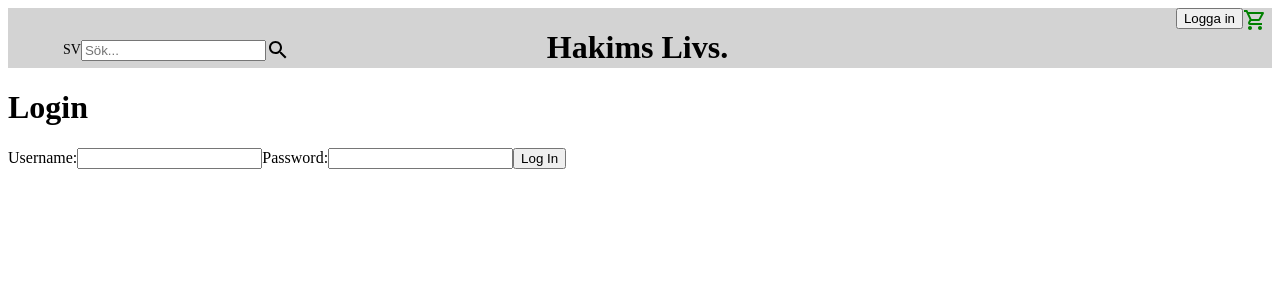
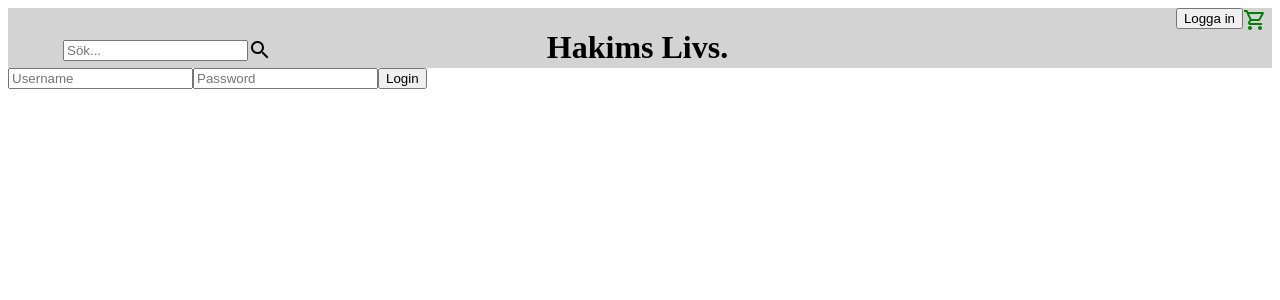
Before and after one commit to zackariya14/hakimlivs, a React (Create React App) app: page /login in a window 1280 px wide. Shown: the top 300 px of the page. Built offline with nearby package versions, Linux system fonts and the light colour scheme.

Commit message:
halvCommit

```diff
--- a/package.json
+++ b/package.json
@@ -16,6 +16,7 @@
     "mongoose": "^8.2.4",
     "react": "^18.2.0",
     "react-dom": "^18.2.0",
+    "react-router-dom": "^6.22.3",
     "react-scripts": "5.0.1",
     "web-vitals": "^2.1.4"
   },
--- a/src/App.jsx
+++ b/src/App.jsx
@@ -3,8 +3,9 @@
 import AdminPanel from "./pages/AdminPanel";
 import Home from "./pages/Home";
 import Login from "./components/Login";
+import Header from "./components/Header";
+import AdminLogin from "./pages/AdminLogin";
 
-import Header from "./components/Header";
 
 const App = () => {
   return (
@@ -16,6 +17,7 @@
           <Route path="/" element={<Home />} />
           <Route path="/login" element={<Login />} />
           <Route path="/admin" element={<AdminPanel />} />{" "}
+          <Route path="adminLogin" element={<AdminLogin/>}/>
           {/* Protected route for admin panel */}
         </Routes>
       </div>
--- a/src/components/Header.jsx
+++ b/src/components/Header.jsx
@@ -9,7 +9,6 @@
     <div className="header-container">
       <div className="leftHeader">
         <div className="search">
-          <div className="language"> SV </div>
           <input type="text" placeholder="Sök..." />
           <Search />
         </div>
--- a/src/components/Login.jsx
+++ b/src/components/Login.jsx
@@ -1,45 +1,38 @@
-import React, { useState } from "react";
+
 import { useNavigate } from "react-router-dom";
 
-const Login = () => {
-  const [username, setUsername] = useState("");
-  const [password, setPassword] = useState("");
+function Login() {
   const navigate = useNavigate();
 
-  const handleLogin = (event) => {
-    event.preventDefault();
 
+  const handleSubmit = (e) => {
+    e.preventDefault();
+    const formData = new FormData(e.target);
+    const data = Object.fromEntries(formData);
+    console.log(data);
+    console.log("Form submitted");
+    const adminUsername = process.env.REACT_APP_ADMIN_USERNAME;
+    const adminPassword = process.env.REACT_APP_ADMIN_PASSWORD;
 
-    if (username === "admin" && password === "admin123") {
+    console.log(adminUsername);
+    console.log(adminPassword);
 
-      navigate("/admin");
+    if (data.username === adminUsername && data.password === adminPassword) {
+      navigate("/admin")
+      localStorage.setItem("accessToken", process.env.REACT_APP_ACCESS_TOKEN);
     } else {
-      alert("Invalid username or password");
+      navigate("/adminLogin");
     }
   };
 
+
   return (
-    <div className="login-container">
-      <h1>Login</h1>
-      <form onSubmit={handleLogin}>
-        <label htmlFor="username">Username:</label>
-        <input
-          type="text"
-          id="username"
-          value={username}
-          onChange={(e) => setUsername(e.target.value)}
-        />
-        <label htmlFor="password">Password:</label>
-        <input
-          type="password"
-          id="password"
-          value={password}
-          onChange={(e) => setPassword(e.target.value)}
-        />
-        <button type="submit">Log In</button>
-      </form>
-    </div>
+    <form onSubmit={handleSubmit}>
+      <input type="text" placeholder="Username" name="username" id="username" />
+      <input type="password" placeholder="Password" name="password" id="password" />
+      <button type="submit">Login</button>
+    </form>
   );
-};
+}
 
 export default Login;
--- a/src/components/Sidebar.css
+++ b/src/components/Sidebar.css
@@ -1,7 +1,7 @@
 /* Sidebar.css */
 .sidebar {
     height: 100%;
-    width: 250px; /* Bredden på sidomenyn när den är vecklad ut */
+    width: 250px;
     position: fixed;
     z-index: 1;
     top: 0;
--- a/src/components/Sidebar.jsx
+++ b/src/components/Sidebar.jsx
@@ -1,4 +1,4 @@
-// Sidebar.jsx
+
 import React, { useState } from 'react';
 import './Sidebar.css';
 
@@ -20,6 +20,7 @@
           <li><a href="#">Produkter</a></li>
           <li><a href="#">Kampanjer</a></li>
           <li><a href="#">Kundtjänst</a></li>
+          <li><a href="/login">Admin</a></li>
         </ul>
       </div>
     </div>
--- /dev/null
+++ b/src/components/adminSidebar.jsx
@@ -0,0 +1,27 @@
+import React, { useState } from 'react';
+import { Home, Man, Menu, Phone, ProductionQuantityLimitsOutlined } from '@mui/icons-material';
+
+const AdminSidebar = () => {
+  const [isOpen, setIsOpen] = useState(false);
+  const toggleMenu = () => {
+    setIsOpen(!isOpen);
+  };
+
+  return (
+    <div>
+      <button className="openbtn" onClick={toggleMenu}>
+        <Menu/>
+      </button>
+      <div className={`sidebar ${isOpen ? 'open' : ''}`}>
+        <ul>
+          <li><a href="./"><Home/>Hem</a></li>
+          <li><a href="#"><ProductionQuantityLimitsOutlined/>Produkter</a></li>
+          <li><a href="#"><Man/>Kunder</a></li>
+          <li><a href="#"><Phone/>Kundtjänst</a></li>
+        </ul>
+      </div>
+    </div>
+  );
+};
+
+export default AdminSidebar;
--- a/src/components/productlist.jsx
+++ b/src/components/productlist.jsx
@@ -20,7 +20,7 @@
 
   return (
     <div className='product-container'>
-      <ul>
+
         {products.map(product => (
           <li className='product-card' key={product._id}>
             <h2>{product.name}</h2>
@@ -29,7 +29,7 @@
             <img src={product.Image} alt={product.name} />
           </li>
         ))}
-      </ul>
+
     </div>
   );
 }
--- /dev/null
+++ b/src/pages/AdminLogin.jsx
@@ -0,0 +1,33 @@
+import React, { useEffect, useState } from "react";
+
+function AdminLogin() {
+  const [isAuthenticated, setIsAuthenticated] = useState(true);
+
+  useEffect(() => {
+    const token = localStorage.getItem("accessToken");
+    console.log(token);
+    if (token && token === process.env.REACT_APP_ACCESS_TOKEN) {
+      console.log("Authenticated");
+      setIsAuthenticated(false);
+    } else {
+      setIsAuthenticated(true);
+    }
+  }, []);
+
+  if (!isAuthenticated) {
+    return (
+      <div>
+        <h1>Unauthorized</h1>
+        <p>You are not authorized to view this page. Please login.</p>
+      </div>
+    );
+  }
+
+  return (
+    <div>
+      <h1>Library administration tools</h1>
+    </div>
+  );
+}
+
+export default AdminLogin;
--- a/src/pages/AdminPanel.jsx
+++ b/src/pages/AdminPanel.jsx
@@ -1,5 +1,5 @@
 import React, { useState } from 'react';
-import './AdminPanel.css';
+import AdminSidebar from '../components/adminSidebar';
 
 const AdminPanel = () => {
 
@@ -9,7 +9,7 @@
   const fetchProducts = async () => {
     try {
 
-      const response = await fetch('your-api-endpoint/products');
+      const response = await fetch(`${process.env.REACT_APP_BACKEND_URL}/products`);
       const data = await response.json();
 
       setProducts(data);
@@ -40,6 +40,7 @@
   const renderProductCards = () => {
     return products.map((product) => (
       <div key={product.id} className="product-card">
+        <img src={product.image} alt={product.name} />
         <h2>{product.name}</h2>
         <p>{product.description}</p>
         <p>Price: {product.price}</p>
@@ -52,6 +53,7 @@
 
   return (
     <div className="admin-panel-container">
+      <AdminSidebar/>
       <h1>Admin Panel!</h1>
       {/* Button to fetch products */}
       <button onClick={fetchProducts}>Get All Products</button>
--- a/src/pages/Home.jsx
+++ b/src/pages/Home.jsx
@@ -1,5 +1,4 @@
 import React from 'react';
-import Header from '../components/Header';
 import Footer from '../components/Footer';
 import "../components/products.css";
 import ProductList from '../components/productlist';
@@ -10,8 +9,6 @@
 const Home = () => {
   return (
     <div>
-    <Header/>
-
 
     <ProductList />
 
```
Also changed, not shown: 2 other files (tests, documents, lock files or other folders).
